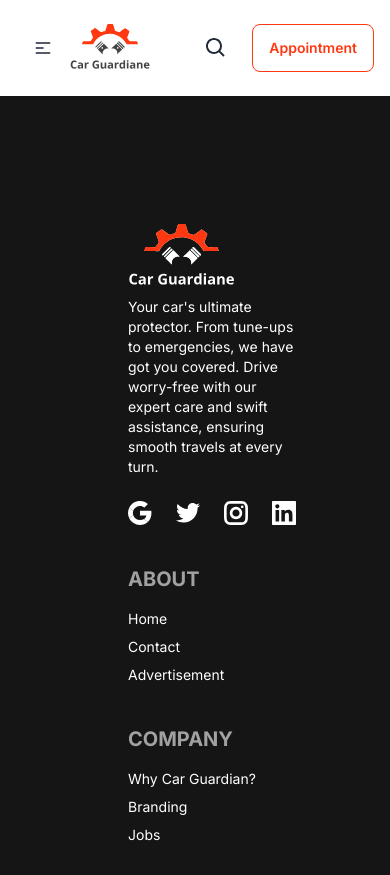
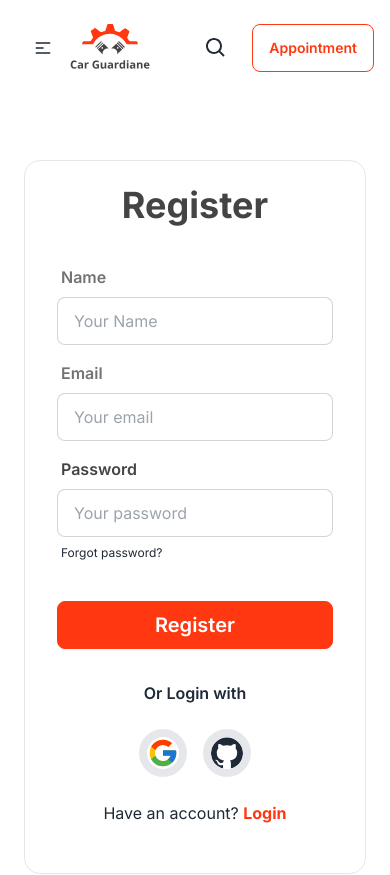
Before and after one commit to alex11920/car-guardian, a React (Vite) app: page /register in a window 390 px wide. Shown: the top 875 px of the page. Built offline with nearby package versions, Linux system fonts and the light colour scheme; no server answers.

Commit message:
auth is running

```diff
--- a/package.json
+++ b/package.json
@@ -16,6 +16,7 @@
     "prop-types": "^15.8.1",
     "react": "^18.2.0",
     "react-dom": "^18.2.0",
+    "react-hot-toast": "^2.4.1",
     "react-icons": "^5.2.0",
     "react-router-dom": "^6.23.0",
     "sort-by": "^1.2.0",
--- /dev/null
+++ b/src/Controller/AuthProvider.jsx
@@ -0,0 +1,56 @@
+import {
+  createUserWithEmailAndPassword,
+  getAuth,
+  onAuthStateChanged,
+  signInWithEmailAndPassword,
+} from "firebase/auth";
+import app from "../firebase.config";
+import { createContext, useEffect, useState } from "react";
+import PropTypes from "prop-types";
+
+export const AuthContext = createContext();
+const auth = getAuth(app);
+
+const AuthProvider = ({ children }) => {
+  const [user, setUser] = useState(null);
+  const [loading, setLoading] = useState(true);
+
+  const createUser = (email, password) => {
+    setLoading(true);
+    return createUserWithEmailAndPassword(auth, email, password);
+  };
+
+  useEffect(() => {
+    const unSubscribe = onAuthStateChanged(auth, (currentUser) => {
+      setUser(currentUser);
+      console.log("current user:", currentUser);
+      setLoading(false);
+    });
+    return () => {
+      return unSubscribe();
+    };
+  }, []);
+
+  const loginUser = (email, password) => {
+    setLoading(true);
+    return signInWithEmailAndPassword(auth, email, password);
+  };
+
+
+
+  const authInfo = {
+    user,
+    loading,
+    createUser,
+    loginUser,
+  };
+  return (
+    <AuthContext.Provider value={authInfo}>{children}</AuthContext.Provider>
+  );
+};
+
+export default AuthProvider;
+
+AuthProvider.propTypes = {
+  children: PropTypes.object,
+};
--- a/src/Pages/Login.jsx
+++ b/src/Pages/Login.jsx
@@ -2,13 +2,37 @@ import { Link } from "react-router-dom";
 import Image from "/src/assets/login/login.svg";
 import { FcGoogle } from "react-icons/fc";
 import { SiGithub } from "react-icons/si";
+import { useContext } from "react";
+import { AuthContext } from "../Controller/AuthProvider";
+import toast, { Toaster } from "react-hot-toast";
 const Login = () => {
+  const { loginUser } = useContext(AuthContext);
+
+  const handleLogin = (e) => {
+    e.preventDefault();
+    const form = e.target;
+    const email = form.email.value;
+    const password = form.password.value;
+
+    console.log(email, password);
+
+    loginUser(email, password)
+      .then((result) => {
+        const user = result.user;
+        console.log(user);
+        toast.success("you are in!");
+      })
+      .catch((error) => {
+        console.log(error.message);
+        toast.error("cannot login. Contact with helpline");
+      });
+  };
   return (
     <div className="hero-content flex-col lg:flex-row-reverse mt-12 mb-36 gap-20">
       {/* login */}
       <div className="card shrink-0 w-full max-w-[500px] border py-6">
-        <form className="card-body">
-            <p className="text-center text-4xl text-[#444444] font-bold">Login</p>
+        <form onSubmit={handleLogin} className="card-body">
+          <p className="text-center text-4xl text-[#444444] font-bold">Login</p>
           <div className="form-control">
             <label className="label">
               <span className="text-p font-semibold">Email</span>
@@ -16,14 +40,14 @@ const Login = () => {
             <input
               type="email"
               name="email"
-              placeholder="Your email"
+              placeholder="Your Email"
               className="input input-bordered"
               required
             />
           </div>
           <div className="form-control">
             <label className="label">
-              <span className="text-[#444444] font-semibold">Password</span>
+              <span className="text-p font-semibold">Password</span>
             </label>
             <input
               type="password"
@@ -32,22 +56,17 @@ const Login = () => {
               className="input input-bordered"
               required
             />
-            <label className="label">
-              <a href="#" className="label-text-alt link link-hover">
-                Forgot password?
-              </a>
-            </label>
           </div>
           <div className="form-control mt-6">
-            <span className="btn btn-normal text-xl bg-[#FF3811] border-[#FF3811] text-white hover:text-[#FF3811] hover:bg-white hover:border-[#FF3811]">
+            <button className="btn btn-normal text-xl bg-[#FF3811] border-[#FF3811] text-white hover:text-[#FF3811] hover:bg-white hover:border-[#FF3811]">
               Login
-            </span>
+            </button>
           </div>
         </form>
         <div className="text-center pb-6">
           <p className="font-semibold">Or Login with</p>
 
-        {/* Third Party */}
+          {/* Third Party */}
           <div className="flex gap-4 items-center py-6 justify-center">
             <FcGoogle className="text-5xl border-8 rounded-full" />
             <SiGithub className="text-5xl border-8 rounded-full" />
@@ -55,7 +74,10 @@ const Login = () => {
 
           <p>
             Have an account?{" "}
-            <Link to="/register" className="link link-hover text-color font-bold">
+            <Link
+              to="/register"
+              className="link link-hover text-color font-bold"
+            >
               Register
             </Link>
           </p>
@@ -65,6 +87,7 @@ const Login = () => {
       <div>
         <img src={Image} />
       </div>
+      <Toaster></Toaster>
     </div>
   );
 };
--- a/src/Pages/Register.jsx
+++ b/src/Pages/Register.jsx
@@ -1,7 +1,114 @@
+import { Link } from "react-router-dom";
+import Image from "/src/assets/login/login.svg";
+import { FcGoogle } from "react-icons/fc";
+import { SiGithub } from "react-icons/si";
+import { useContext } from "react";
+import { AuthContext } from "../Controller/AuthProvider";
+import toast, { Toaster } from "react-hot-toast";
+
 const Register = () => {
-  return <div>
+  const { createUser } = useContext(AuthContext);
 
-  </div>;
+  const handleRegister = (e) => {
+    e.preventDefault();
+    const form = e.target;
+    const name = form.name.value;
+    const email = form.email.value;
+    const password = form.password.value;
+
+    console.log(name, email, password);
+
+    createUser(email, password)
+      .then((result) => {
+        const user = result.user;
+        console.log(user);
+        toast.success("registered successfully!");
+      })
+      .catch((error) => {
+        console.log(error.message);
+        toast.error("already exist!");
+      });
+  };
+
+  return (
+    <div className="hero-content flex-col lg:flex-row-reverse mt-12 mb-36 gap-20">
+      {/* login */}
+      <div className="card shrink-0 w-full max-w-[500px] border py-6">
+        <p className="text-center text-4xl text-[#444444] font-bold">
+          Register
+        </p>
+        <form onSubmit={handleRegister} className="card-body">
+          <div className="form-control">
+            <label className="label">
+              <span className="text-p font-semibold">Name</span>
+            </label>
+            <input
+              type="text"
+              name="name"
+              placeholder="Your Name"
+              className="input input-bordered"
+              required
+            />
+          </div>
+          <div className="form-control">
+            <label className="label">
+              <span className="text-p font-semibold">Email</span>
+            </label>
+            <input
+              type="email"
+              name="email"
+              placeholder="Your email"
+              className="input input-bordered"
+              required
+            />
+          </div>
+          <div className="form-control">
+            <label className="label">
+              <span className="text-[#444444] font-semibold">Password</span>
+            </label>
+            <input
+              type="password"
+              name="password"
+              placeholder="Your password"
+              className="input input-bordered"
+              required
+            />
+            <label className="label">
+              <a href="#" className="label-text-alt link link-hover">
+                Forgot password?
+              </a>
+            </label>
+          </div>
+          <div className="form-control mt-6">
+            <button className="btn btn-normal text-xl bg-[#FF3811] border-[#FF3811] text-white hover:text-[#FF3811] hover:bg-white hover:border-[#FF3811]">
+              Register
+            </button>
+          </div>
+        </form>
+        <div className="text-center pb-6">
+          <p className="font-semibold">Or Login with</p>
+
+          {/* Third Party */}
+          <div className="flex gap-4 items-center py-6 justify-center">
+            <FcGoogle className="text-5xl border-8 rounded-full" />
+            <SiGithub className="text-5xl border-8 rounded-full" />
+          </div>
+
+          <p>
+            Have an account?{" "}
+            <Link to="/login" className="link link-hover text-color font-bold">
+              Login
+            </Link>
+          </p>
+        </div>
+      </div>
+
+      <div>
+        <img src={Image} />
+      </div>
+      <Toaster />
+    </div>
+  );
 };
 
 export default Register;
--- a/src/Shared/Footer.jsx
+++ b/src/Shared/Footer.jsx
@@ -6,7 +6,7 @@ const Footer = () => {
       <aside>
         <img src={LogoDown} alt="logo-footer" />
         <p className="max-w-72">
-          Your car's ultimate protector. From tune-ups to emergencies, we have
+          Your car is ultimate protector. From tune-ups to emergencies, we have
           got you covered. Drive worry-free with our expert care and swift
           assistance, ensuring smooth travels at every turn.
         </p>
--- a/src/main.jsx
+++ b/src/main.jsx
@@ -3,9 +3,12 @@ import * as ReactDOM from "react-dom/client";
 import { RouterProvider } from "react-router-dom";
 import "./index.css";
 import router from "./Routes/Routes";
+import AuthProvider from "./Controller/AuthProvider";
 
 ReactDOM.createRoot(document.getElementById("root")).render(
   <React.StrictMode>
-    <RouterProvider router={router} />
+    <AuthProvider>
+      <RouterProvider router={router} />
+    </AuthProvider>
   </React.StrictMode>
 );
```
Also changed, not shown: 1 other file (tests, documents, lock files or other folders).
